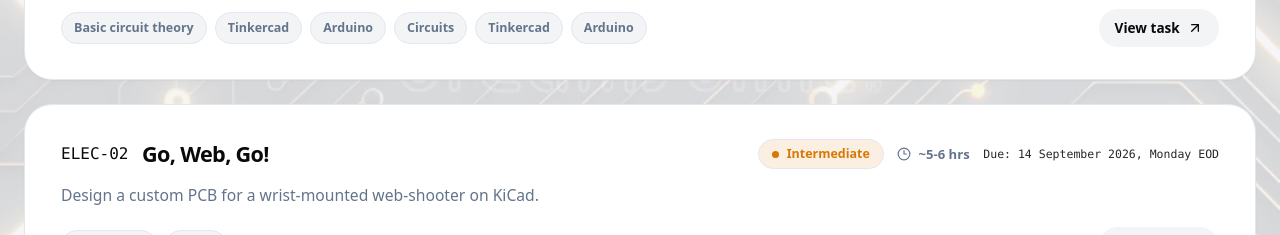
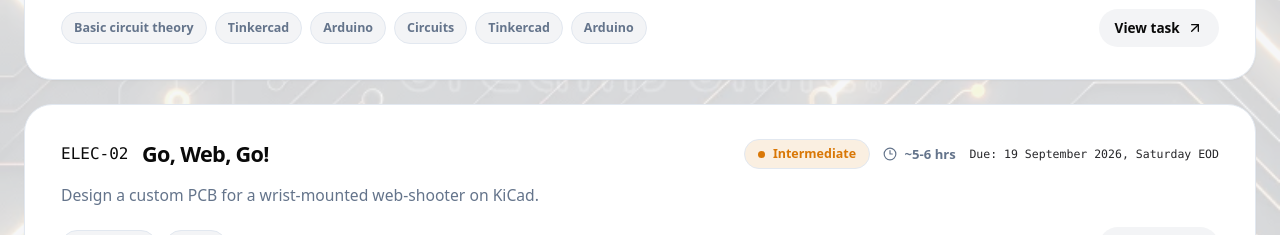
Before and after one commit to IronMan1405/asme-recruitment, a React (Vite) app: page /verticals/electrical in a window 1280 px wide. Shown: the part 1030-1265 px from the top of the page. Built offline with nearby package versions, Linux system fonts and the light colour scheme; no server answers.

Commit message:
update task 2 deadlines

```diff
--- a/src/data/tasks.ts
+++ b/src/data/tasks.ts
@@ -72,7 +72,7 @@ export const tasks: Task[] = [
     shortDescription: 'Use simulations and your knowledge of manufacturing to help design a Jaeger for the PPDC.',
     difficulty: 'intermediate',
     estimatedTime: '5-6 hrs',
-    deadline: '14 September 2026, Monday EOD',
+    deadline: '20 September 2026, Sunday EOD',
     prerequisites: [],
     instructions: mechanicalTaskTwoInstructions,
     resources: {
@@ -97,7 +97,7 @@ export const tasks: Task[] = [
     shortDescription: 'Design a custom PCB for a wrist-mounted web-shooter on KiCad.',
     difficulty: 'intermediate',
     estimatedTime: '5-6 hrs',
-    deadline: '14 September 2026, Monday EOD',
+    deadline: '19 September 2026, Saturday EOD',
     prerequisites: ['PCB Design', 'KiCad'],
     instructions: electricalTaskTwoInstructions,
     resources: {
@@ -120,7 +120,7 @@ export const tasks: Task[] = [
     shortDescription: 'Build a ROS 2-based system that communicates, monitors, and visualizes a simulated robotic arm.',
     difficulty: 'intermediate',
     estimatedTime: '4-6 hrs',
-    deadline: '14 September 2026, Monday EOD',
+    deadline: '20 September 2026, Sunday EOD',
     prerequisites: ['Python', 'ROS 2 Humble or Jazzy'],
     instructions: softwareTaskTwoInstructions,
     resources: {
```
